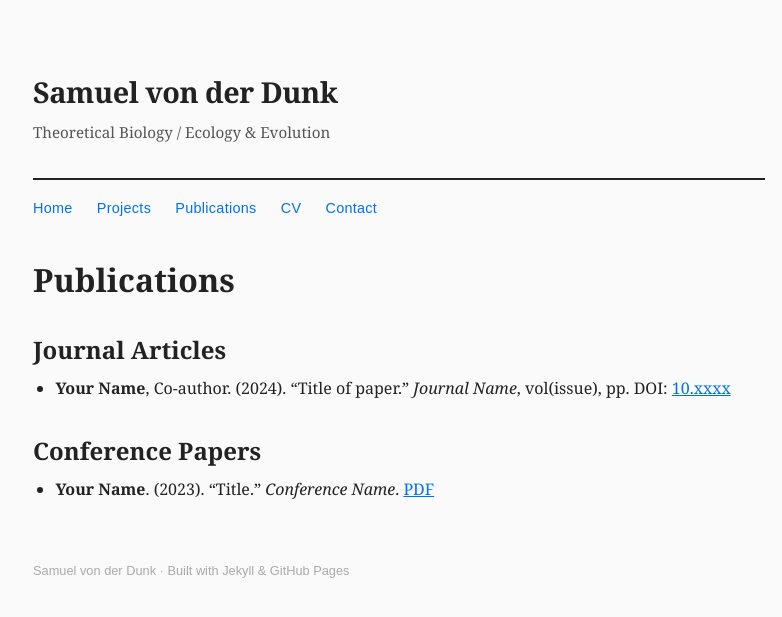
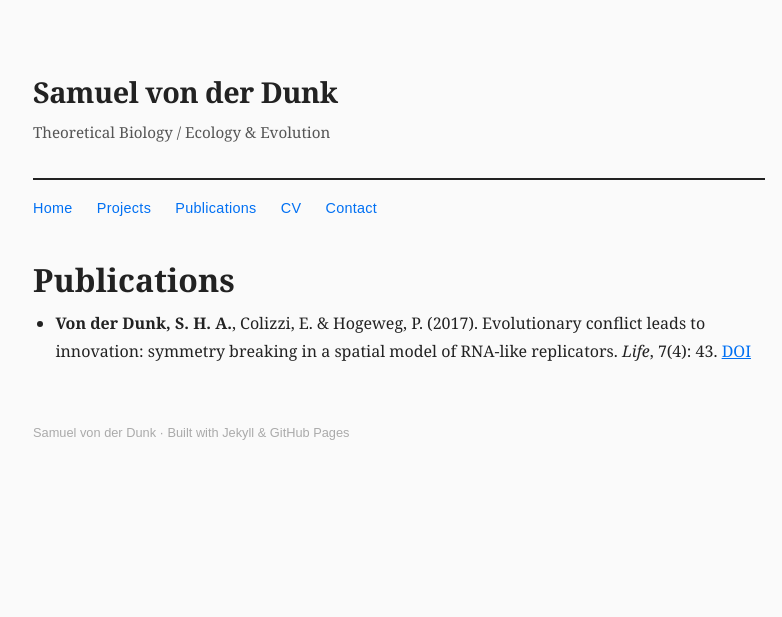
Before and after one commit to samvonderdunk/samvonderdunk.github.io, a Jekyll site: the page built from publications.md, in a window 1280 px wide. Shown: the top 617 px of the page, without its empty margins (241-1023 px from the left). Built offline with Jekyll 4.4.1, drawn with Linux system fonts in a browser that asks for light colours.

Commit message:
Update publications.md

```diff
--- a/publications.md
+++ b/publications.md
@@ -5,10 +5,4 @@ title: Publications
 
 # Publications
 
-## Journal Articles
-
-- **Your Name**, Co-author. (2024). "Title of paper." *Journal Name*, vol(issue), pp. DOI: [10.xxxx](#)
-
-## Conference Papers
-
-- **Your Name**. (2023). "Title." *Conference Name*. [PDF](#)
+- **Von der Dunk, S. H. A.**, Colizzi, E. & Hogeweg, P. (2017). Evolutionary conflict leads to innovation: symmetry breaking in a spatial model of RNA-like replicators. *Life*, 7(4): 43. [DOI](https://doi.org/10.3390/life7040043)
```
